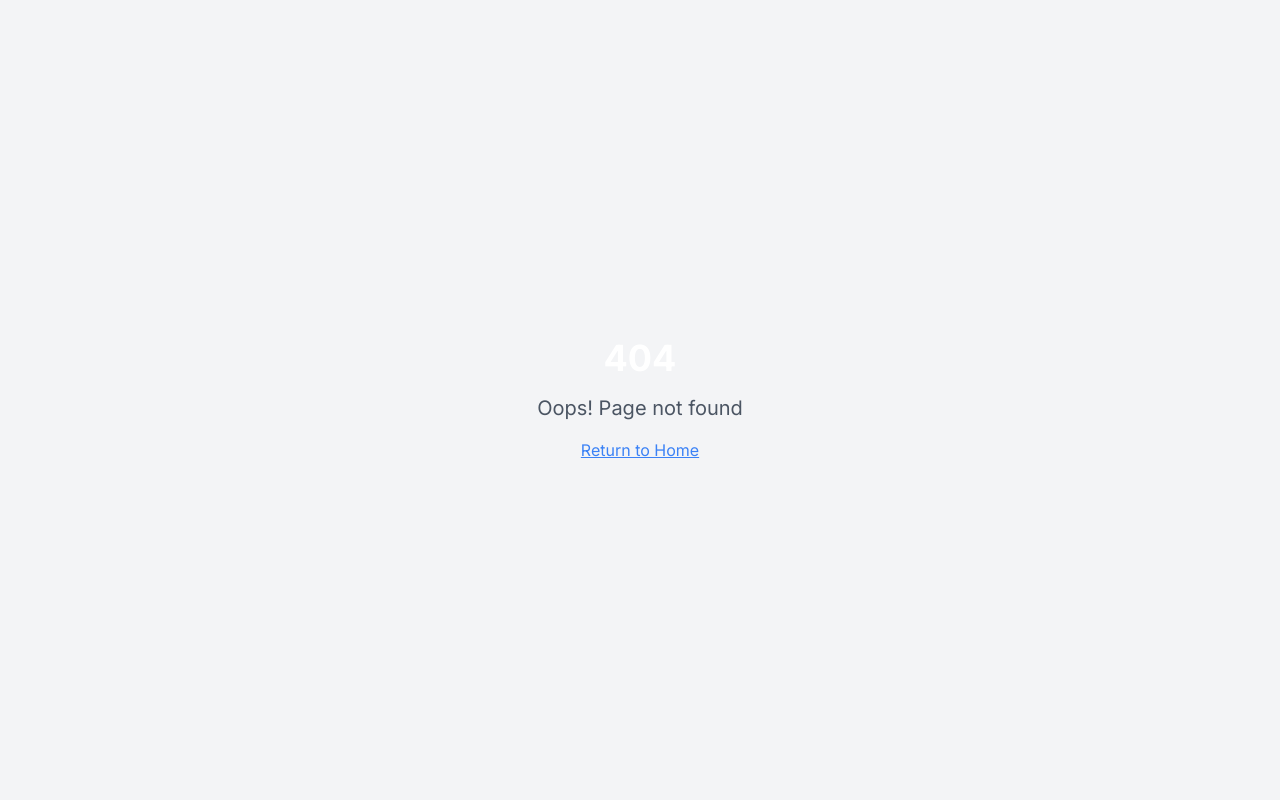
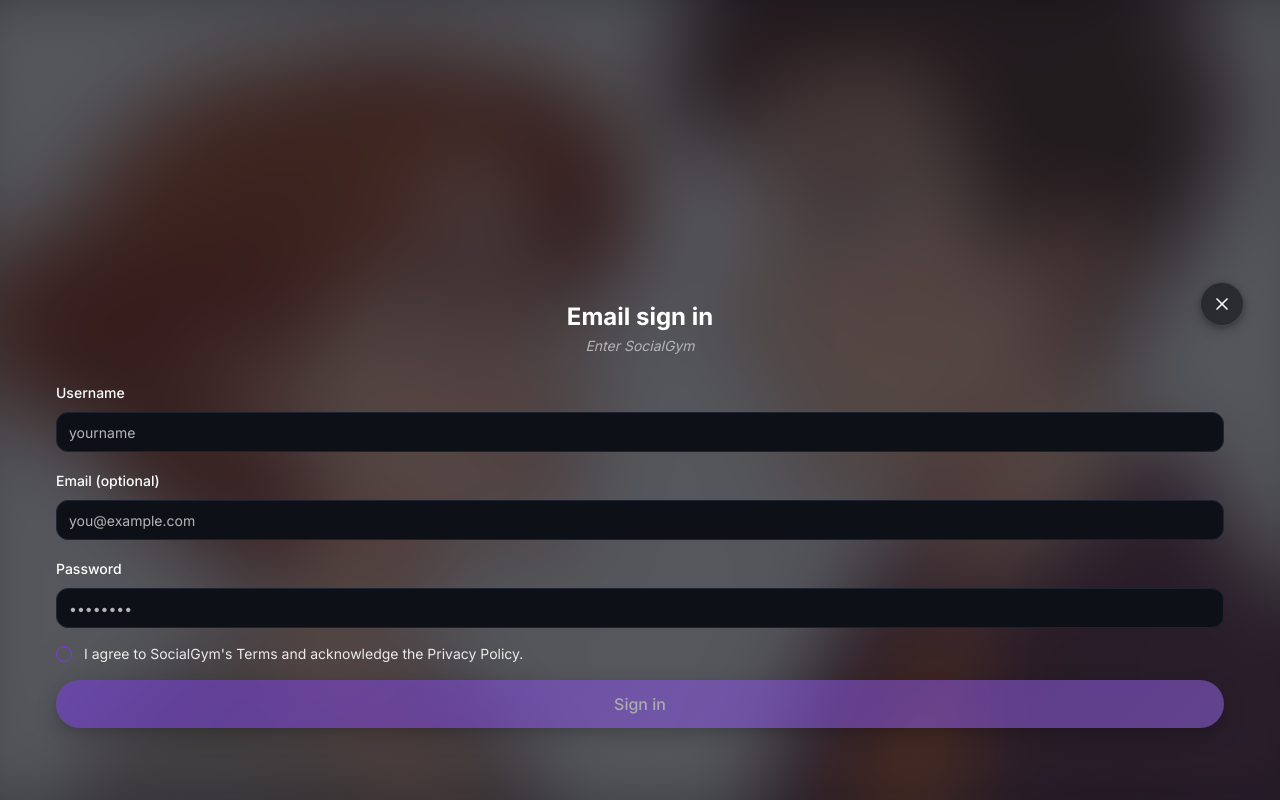
Before and after one commit to sofos1231/social-spark-gym, a React (Vite) app: page /auth/email in a window 1280 px wide. Before the commit this address had no page. Built offline with nearby package versions, Linux system fonts and the light colour scheme.

Commit message:
Refactor login page
Remove "Continue with Email" button from login page and create a new screen for email login logic.

```diff
--- a/src/App.tsx
+++ b/src/App.tsx
@@ -18,8 +18,8 @@ import Navigation from "./components/Navigation";
 import TopStatusBar from "./components/TopStatusBar";
 import NotFound from "./pages/NotFound";
 import Login from "./pages/auth/Login";
+import EmailLogin from "./pages/auth/EmailLogin";
 import Signup from "./pages/auth/Signup";
-import Onboarding from "./pages/onboarding/Onboarding";
 import DevBypass from "./pages/dev/DevBypass";
 import ProtectedRoute from "./components/routing/ProtectedRoute";
 import PublicOnlyRoute from "./components/routing/PublicOnlyRoute";
@@ -35,8 +35,8 @@ const AppShell = () => {
       {!hideChrome && <TopStatusBar />}
       <Routes>
         <Route path="/auth/login" element={<PageTransition currentPath="/auth/login"><PublicOnlyRoute><Login /></PublicOnlyRoute></PageTransition>} />
+        <Route path="/auth/email" element={<PageTransition currentPath="/auth/email"><PublicOnlyRoute><EmailLogin /></PublicOnlyRoute></PageTransition>} />
         <Route path="/auth/signup" element={<PageTransition currentPath="/auth/signup"><PublicOnlyRoute><Signup /></PublicOnlyRoute></PageTransition>} />
-        <Route path="/onboarding" element={<PageTransition currentPath="/onboarding"><ProtectedRoute><Onboarding /></ProtectedRoute></PageTransition>} />
         <Route path="/dev-bypass" element={<DevBypass />} />
 
         <Route path="/" element={<PageTransition currentPath="/"><PracticeHub /></PageTransition>} />
--- /dev/null
+++ b/src/pages/auth/EmailLogin.tsx
@@ -0,0 +1,130 @@
+import React, { useEffect, useState } from "react";
+import { useForm } from "react-hook-form";
+import { z } from "zod";
+import { zodResolver } from "@hookform/resolvers/zod";
+import { Link, useNavigate } from "react-router-dom";
+import { Button } from "@/components/ui/button";
+import { Input } from "@/components/ui/input";
+import { Label } from "@/components/ui/label";
+import { Checkbox } from "@/components/ui/checkbox";
+import { useToast } from "@/hooks/use-toast";
+import { useAuth } from "@/contexts/AuthContext";
+import { X } from "lucide-react";
+import ImmersiveBackground from "@/components/auth/ImmersiveBackground";
+import eyeIllustration from "@/assets/eye-contact-illustration.jpg";
+import speakingIllustration from "@/assets/public-speaking-illustration.jpg";
+import groupIllustration from "@/assets/group-conversation-illustration.jpg";
+
+const schema = z
+  .object({
+    username: z.string().min(3, "Min 3 characters").optional(),
+    email: z.string().email().optional(),
+    password: z.string().min(6, "Min 6 characters"),
+  })
+  .refine((data) => data.username || data.email, {
+    message: "Username or email is required",
+    path: ["username"],
+  });
+
+type FormValues = z.infer<typeof schema>;
+
+export default function EmailLogin() {
+  const { login, onboardingDone } = useAuth();
+  const navigate = useNavigate();
+  const { toast } = useToast();
+  const [consent, setConsent] = useState(false);
+  const {
+    register,
+    handleSubmit,
+    formState: { errors, isSubmitting },
+  } = useForm<FormValues>({ resolver: zodResolver(schema) });
+
+  const onSubmit = async (data: FormValues) => {
+    if (!consent) {
+      toast({ title: "Please agree to continue", description: "You must accept the terms to continue." });
+      return;
+    }
+    login(data.username || data.email);
+    toast({ title: "Welcome back!", description: "Signed in successfully" });
+    navigate(onboardingDone ? "/" : "/onboarding", { replace: true });
+  };
+
+  useEffect(() => {
+    document.title = "Email Sign in | SocialGym";
+    const desc = "Sign in with email to enter SocialGym.";
+    let meta = document.querySelector('meta[name="description"]');
+    if (!meta) {
+      meta = document.createElement("meta");
+      meta.setAttribute("name", "description");
+      document.head.appendChild(meta);
+    }
+    meta.setAttribute("content", desc);
+    let link = document.querySelector('link[rel="canonical"]');
+    if (!link) {
+      link = document.createElement("link");
+      link.setAttribute("rel", "canonical");
+      document.head.appendChild(link);
+    }
+    link.setAttribute("href", window.location.href);
+  }, []);
+
+  const onClose = () => navigate("/auth/login");
+
+  return (
+    <main
+      className="relative min-h-[100dvh] flex items-end"
+      style={{ paddingTop: "env(safe-area-inset-top)", paddingBottom: "env(safe-area-inset-bottom)" }}
+    >
+      <div className="absolute inset-0 overflow-hidden" aria-hidden>
+        <ImmersiveBackground images={[eyeIllustration, speakingIllustration, groupIllustration]} activeIndex={0} />
+      </div>
+
+      <section className="relative z-10 w-full px-6 pb-8 sm:pb-10">
+        <div className="relative mx-auto w-full max-w-none px-6 sm:px-8 py-8 animate-slide-up" role="dialog" aria-labelledby="email-title">
+          <button
+            type="button"
+            aria-label="Back"
+            className="glass-chip absolute right-3 top-3 hover-scale focus-visible:outline-none focus-visible:ring-2 focus-visible:ring-ring"
+            onClick={onClose}
+          >
+            <X className="h-5 w-5" />
+          </button>
+
+          <header className="text-center space-y-1">
+            <h1 id="email-title" className="text-2xl font-bold leading-tight text-[hsl(var(--text-primary))]">
+              Email sign in
+            </h1>
+            <p className="text-sm italic text-[hsl(var(--text-muted))]">Enter SocialGym</p>
+          </header>
+
+          <form onSubmit={handleSubmit(onSubmit)} className="mt-6 space-y-4" aria-label="Username and password sign in">
+            <div className="space-y-2">
+              <Label htmlFor="username">Username</Label>
+              <Input id="username" type="text" placeholder="yourname" {...register("username")} />
+            </div>
+            <div className="space-y-2">
+              <Label htmlFor="email">Email (optional)</Label>
+              <Input id="email" type="email" placeholder="you@example.com" {...register("email")} />
+            </div>
+            <div className="space-y-2">
+              <Label htmlFor="password">Password</Label>
+              <Input id="password" type="password" placeholder="••••••••" {...register("password")} aria-invalid={!!errors.password} />
+              {errors.password && <p className="text-sm text-destructive">{errors.password.message}</p>}
+            </div>
+
+            <label htmlFor="consent" className="mt-2 flex items-center gap-3 text-[hsl(var(--text-secondary))] cursor-pointer select-none">
+              <Checkbox id="consent" checked={consent} onCheckedChange={(v) => setConsent(Boolean(v))} aria-label="I agree to the terms" />
+              <span className="text-sm">
+                I agree to SocialGym's <Link to="/terms" className="story-link">Terms</Link> and acknowledge the <Link to="/privacy" className="story-link">Privacy Policy</Link>.
+              </span>
+            </label>
+
+            <Button type="submit" className="w-full h-12 rounded-xl" disabled={!consent || isSubmitting}>
+              {isSubmitting ? "Signing in..." : "Sign in"}
+            </Button>
+          </form>
+        </div>
+      </section>
+    </main>
+  );
+}
--- a/src/pages/auth/Login.tsx
+++ b/src/pages/auth/Login.tsx
@@ -1,49 +1,20 @@
 import React, { useEffect, useState } from "react";
-import { useForm } from "react-hook-form";
-import { z } from "zod";
-import { zodResolver } from "@hookform/resolvers/zod";
 import { useNavigate, Link } from "react-router-dom";
 import { useAuth } from "@/contexts/AuthContext";
 import { Button } from "@/components/ui/button";
-
-import { Input } from "@/components/ui/input";
-import { Label } from "@/components/ui/label";
 import { useToast } from "@/hooks/use-toast";
-import { Checkbox } from "@/components/ui/checkbox";
 import { X, Apple, Mail } from "lucide-react";
-import { Dialog, DialogContent, DialogHeader, DialogTitle, DialogDescription, DialogTrigger } from "@/components/ui/dialog";
 import OnboardingHeroCarousel from "@/components/auth/OnboardingHeroCarousel";
 import ImmersiveBackground from "@/components/auth/ImmersiveBackground";
 import eyeIllustration from "@/assets/eye-contact-illustration.jpg";
 import speakingIllustration from "@/assets/public-speaking-illustration.jpg";
 import groupIllustration from "@/assets/group-conversation-illustration.jpg";
 
-const schema = z.object({
-  username: z.string().min(3, "Min 3 characters").optional(),
-  email: z.string().email().optional(),
-  password: z.string().min(6, "Min 6 characters"),
-}).refine((data) => data.username || data.email, {
-  message: "Username or email is required",
-  path: ["username"],
-});
-
-type FormValues = z.infer<typeof schema>;
 
 export default function Login() {
   const { login, onboardingDone } = useAuth();
   const navigate = useNavigate();
   const { toast } = useToast();
-  const {
-    register,
-    handleSubmit,
-    formState: { errors, isSubmitting },
-  } = useForm<FormValues>({ resolver: zodResolver(schema) });
-
-  const onSubmit = async (data: FormValues) => {
-    login(data.username || data.email);
-    toast({ title: "Welcome back!", description: "Signed in successfully" });
-    navigate(onboardingDone ? "/" : "/onboarding", { replace: true });
-  };
 
   // Page SEO
   useEffect(() => {
@@ -65,31 +36,21 @@ export default function Login() {
     link.setAttribute('href', window.location.href);
   }, []);
 
-  const [consent, setConsent] = useState(false);
   const [loading, setLoading] = useState<null | 'google' | 'apple' | 'email'>(null);
   const [errorProvider, setErrorProvider] = useState<null | 'google' | 'apple'>(null);
-  const [showEmailForm, setShowEmailForm] = useState(false);
   const [activeSlide, setActiveSlide] = useState(0);
 
   const handleProvider = async (provider: 'google' | 'apple') => {
-    if (!consent) {
-      toast({ title: 'Please agree to continue', description: 'You must accept the terms to continue.' });
-      return;
-    }
     setLoading(provider);
     setErrorProvider(null);
     await new Promise((r) => setTimeout(r, 800));
     setErrorProvider(provider);
-    toast({ title: 'Coming soon', description: `${provider === 'apple' ? 'Apple' : 'Google'} sign-in isn\'t connected yet.`});
+    toast({ title: 'Coming soon', description: `${provider === 'apple' ? 'Apple' : 'Google'} sign-in isn't connected yet.`});
     setLoading(null);
   };
 
   const handleEmailContinue = () => {
-    if (!consent) {
-      toast({ title: 'Please agree to continue', description: 'You must accept the terms to continue.' });
-      return;
-    }
-    setShowEmailForm(true);
+    navigate('/auth/email');
   };
 
   const onClose = () => {
@@ -219,27 +180,6 @@ export default function Login() {
             </Button>
           </div>
 
-          {/* Username/Password form */}
-          <form onSubmit={handleSubmit(onSubmit)} className="mt-6 space-y-4" aria-label="Username and password sign in">
-            <div className="space-y-2">
-              <Label htmlFor="username">Username</Label>
-              <Input id="username" type="text" placeholder="yourname" {...register("username")} />
-            </div>
-            <div className="space-y-2">
-              <Label htmlFor="password-inline">Password</Label>
-              <Input id="password-inline" type="password" placeholder="••••••••" {...register("password")} aria-invalid={!!errors.password} />
-              {errors.password && <p className="text-sm text-destructive">{errors.password.message}</p>}
-            </div>
-            <Button type="submit" className="w-full h-12 rounded-xl">Sign in</Button>
-          </form>
-
-          {/* Consent */}
-          <div className="mt-4">
-            <label htmlFor="consent" className="flex items-center gap-3 text-[hsl(var(--text-secondary))] cursor-pointer select-none">
-              <Checkbox id="consent" checked={consent} onCheckedChange={(v) => setConsent(Boolean(v))} aria-label="I agree to the terms" />
-              <span className="text-sm">I agree to SocialGym's <Link to="/terms" className="story-link">Terms</Link> and acknowledge the <Link to="/privacy" className="story-link">Privacy Policy</Link>.</span>
-            </label>
-          </div>
 
 
           {/* Footer */}
```
